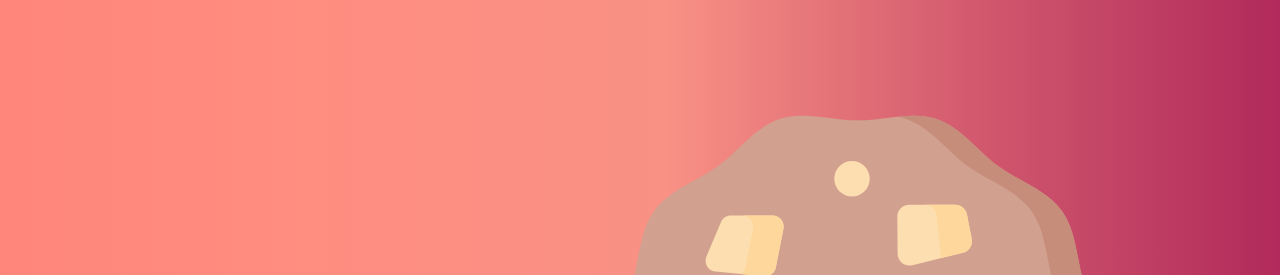
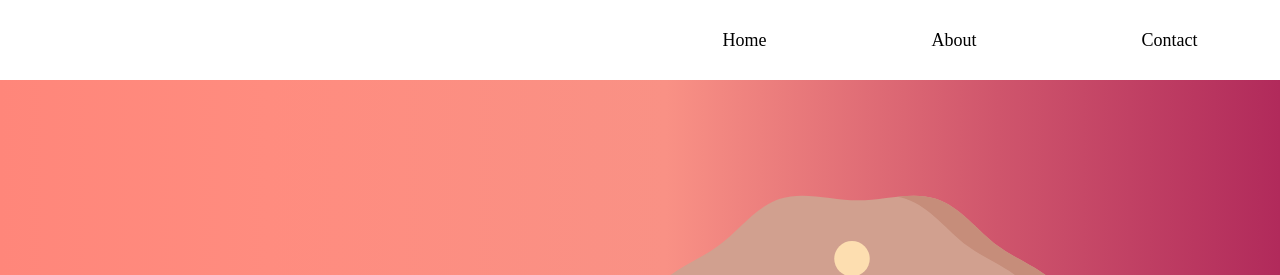
Before and after one commit to chinsun9/smooth-page-transitions, a website with bundled scripts: page about.html in a window 1280 px wide. Shown: the top 275 px of the page. Built offline with nearby package versions, Linux system fonts and the light colour scheme.

Commit message:
Fix nav
index 페이지가 아닌 곳에서 f5나, url을 통해 접속하면 nav가 안보임.

```diff
--- a/about.html
+++ b/about.html
@@ -7,6 +7,14 @@
     <title>About</title>
   </head>
   <body>
+    <nav>
+      <ul class="nav-list">
+        <li><a href="./index.html" class="nav-links">Home</a></li>
+        <li><a href="./about.html" class="nav-links">About</a></li>
+        <li><a href="./contact.html" class="nav-links">Contact</a></li>
+      </ul>
+    </nav>
+
     <main data-router-wrapper>
       <section data-router-view="about" class="about">
         <div class="about-content">
```
Also changed, not shown: contact.html (+8 -0 lines), docs/about.html (+1 -1 lines), docs/contact.html (+1 -1 lines).
